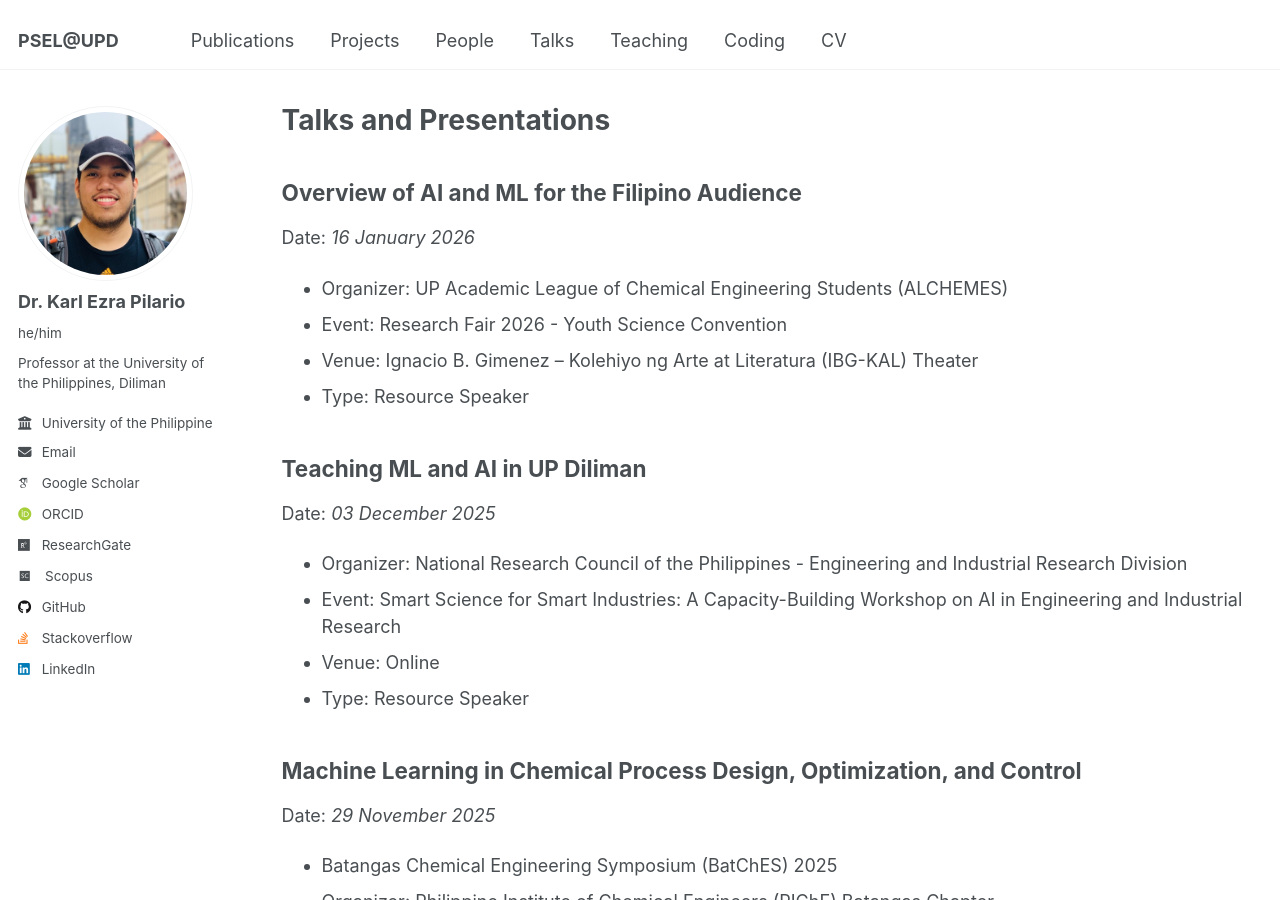
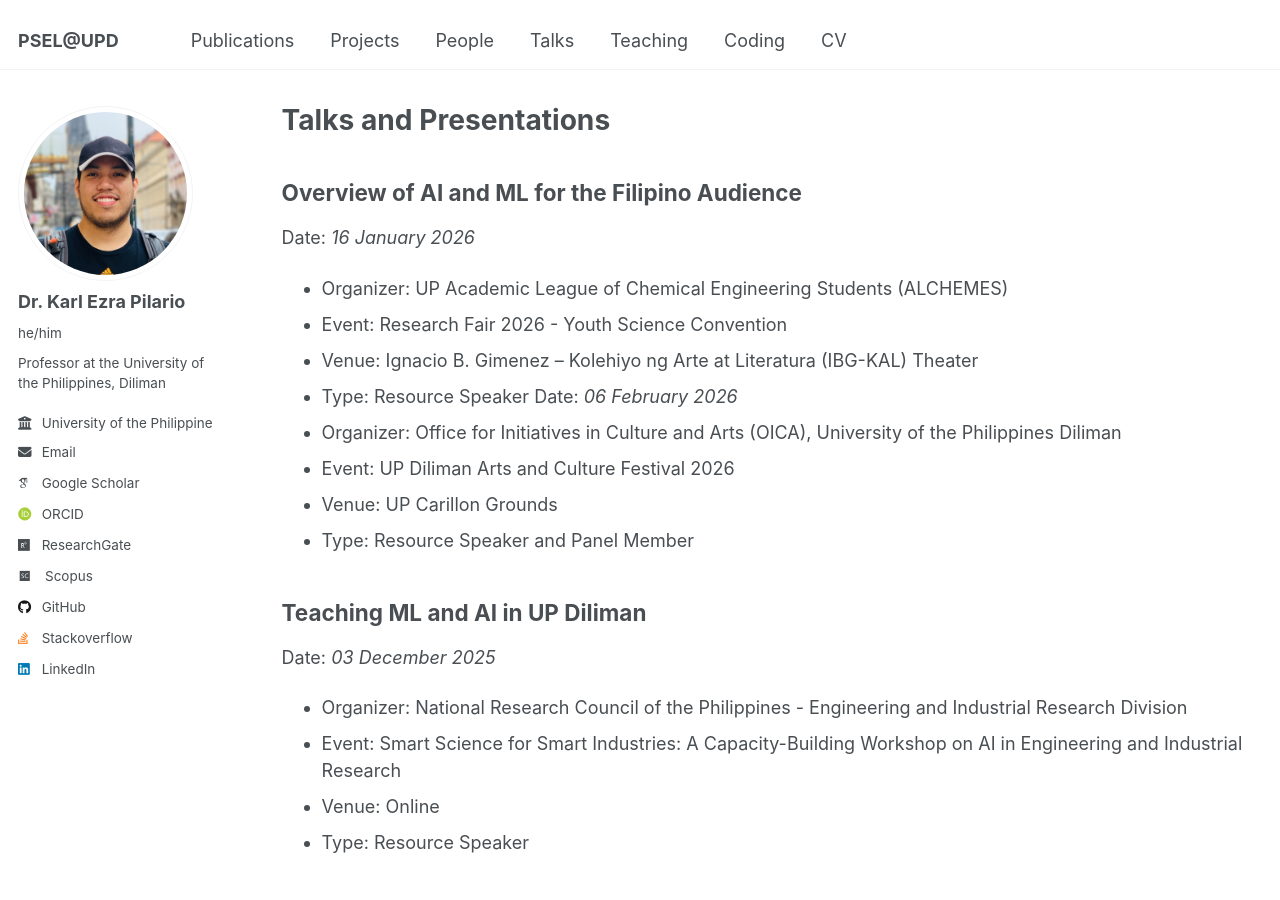
Before and after one commit to kspilario/kspilario.github.io, a Jekyll site: the page built from _pages/talks.md, in a window 1280 px wide and 900 px high. Built offline with Jekyll 4.4.1, drawn with Linux system fonts in a browser that asks for light colours; some web fonts are replaced.

Commit message:
Update talks.md

```diff
--- a/_pages/talks.md
+++ b/_pages/talks.md
@@ -11,6 +11,11 @@ Date: *16 January 2026*
 * Event: Research Fair 2026 - Youth Science Convention
 * Venue: Ignacio B. Gimenez – Kolehiyo ng Arte at Literatura (IBG-KAL) Theater
 * Type: Resource Speaker
+Date: *06 February 2026*
+* Organizer: Office for Initiatives in Culture and Arts (OICA), University of the Philippines Diliman
+* Event: UP Diliman Arts and Culture Festival 2026
+* Venue: UP Carillon Grounds
+* Type: Resource Speaker and Panel Member
 
 ## Teaching ML and AI in UP Diliman
 Date: *03 December 2025*
```
